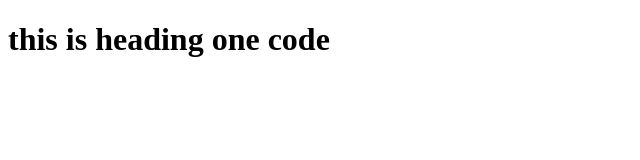
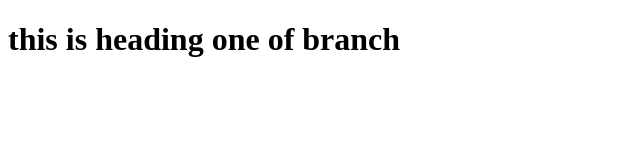
Before and after one commit to mhd-owais/git-branches, a plain HTML site: page index.html in a window 1280 px wide. Shown: the whole page, without its empty margins (0-640 px from the left). Drawn offline with Linux system fonts and the light colour scheme.

Commit message:
change in h1

```diff
--- a/index.html
+++ b/index.html
@@ -6,6 +6,6 @@
     <title>Git branches</title>
 </head>
 <body>
-    <h1>this is heading one code</h1>
+    <h1>this is heading one of branch</h1>
 </body>
 </html>
```
